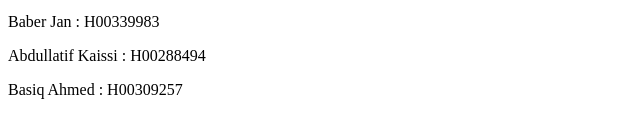
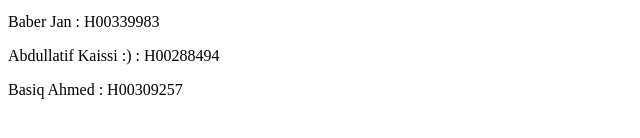
Before and after one commit to skhorozian201/Web-Programming-Project, a website: page Client/index.html in a window 1280 px wide. Shown: the part 182-320 px from the top of the page, 0-640 px from the left. Drawn offline with Linux system fonts and the light colour scheme.

Commit message:
added a smiley face next to my name - abed

```diff
--- a/Client/index.html
+++ b/Client/index.html
@@ -24,7 +24,7 @@
         	Baber Jan : H00339983
        </p>
 		<p>
-        	Abdullatif Kaissi : H00288494
+        	Abdullatif Kaissi :) : H00288494
 		</p>
 		<p>
 			Basiq Ahmed : H00309257
```
